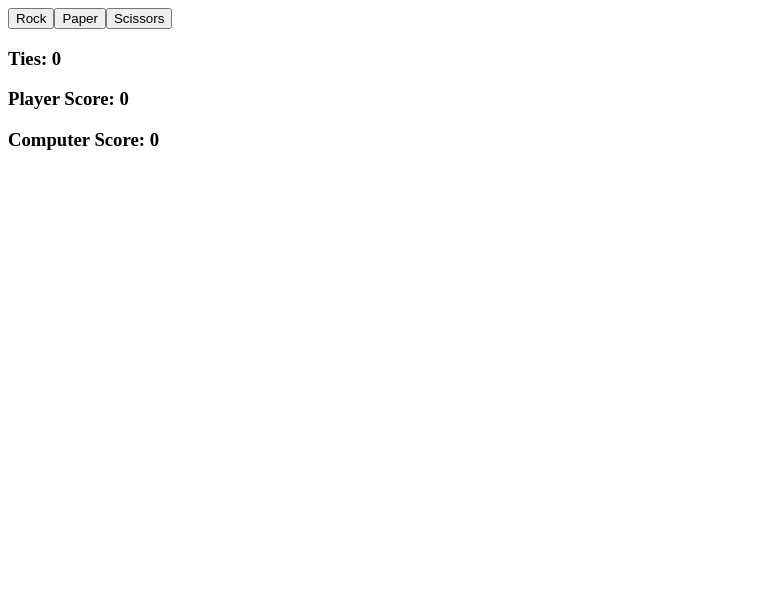
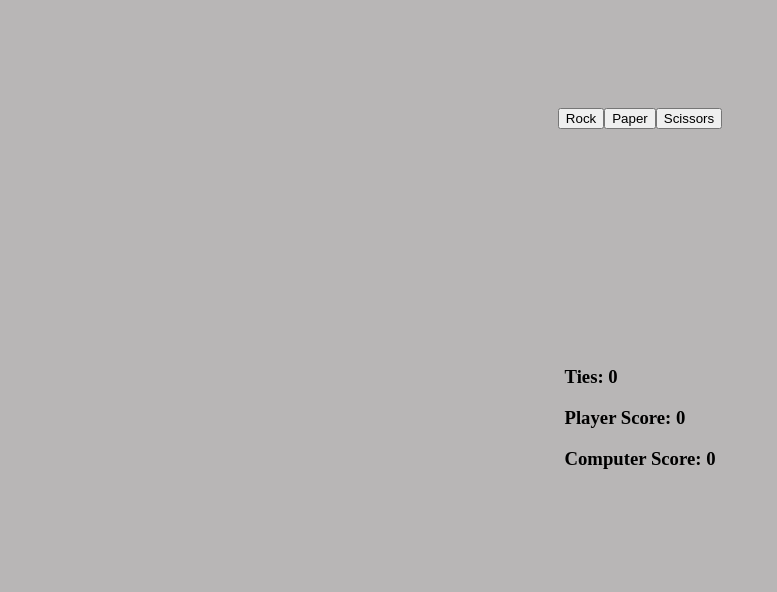
Before and after one commit to Foxbarr/rock-paper-scissors, a plain HTML site: page index.html in a window 1280 px wide. Shown: the whole page, without its empty margins (0-777 px from the left). Drawn offline with Linux system fonts and the light colour scheme.

Commit message:
Added styles to buttons and scores, now in centre of page and a grey background to the page.

```diff
--- a/index.html
+++ b/index.html
@@ -1,18 +1,23 @@
 <!DOCTYPE html>
 <html lang="en">
 <head>
+    <link rel="stylesheet" href = "style.css">
     <script src="script.js"defer></script>
     <meta charset="UTF-8">
     <meta http-equiv="X-UA-Compatible" content="IE=edge">
     <meta name="viewport" content="width=device-width, initial-scale=1.0">
-    <title>Document</title>
+    <title>Rock Paper Scissors</title>
 </head>
-<body>
+<body class ='bodyStyle'>
+    <div class = "buttons">
     <div id="container"></div>
-    <div id = "result"></div>
-        <div id="scoreline">
+    </div>
+    <div class = "results"><div id = "result"></div></div>
+    <div class = "scores">
+        <div id="scoreline"></div>
         <div id="scores"></div>
     </div>
 
+
 </body>
 </html>
--- a/style.css
+++ b/style.css
@@ -0,0 +1,20 @@
+.bodyStyle{
+    background-color: rgb(184, 182, 182);
+}
+
+.buttons{
+    display: flex;
+    justify-content: center;
+    padding: 100px;
+}
+
+.scores{
+    display: flex;
+    justify-content: center;
+    padding: 100px;
+}
+
+.results{
+    display: flex;
+    justify-content: center;
+}
```
